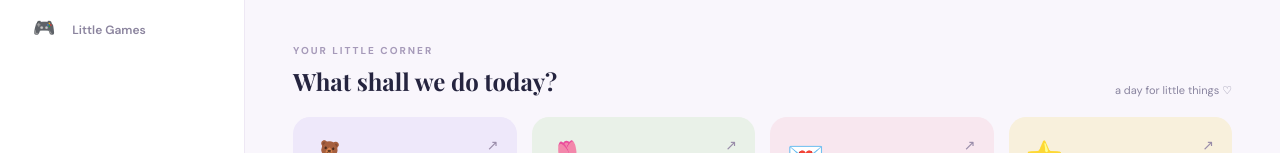
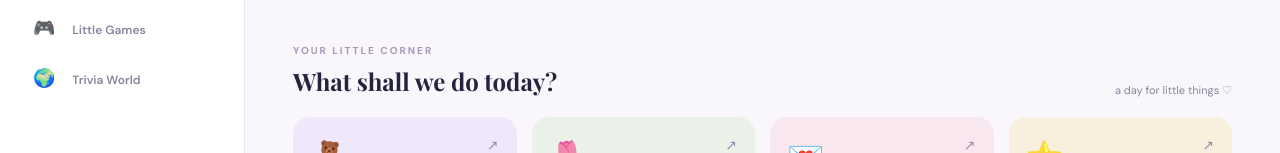
Before and after one commit to tejashwi777/Little-things-club, a plain HTML site: page index.html in a window 1280 px wide. Shown: the part 444-597 px from the top of the page. Drawn offline with nearby package versions, Linux system fonts and the light colour scheme.

Commit message:
update index.html

```diff
--- a/index.html
+++ b/index.html
@@ -32,7 +32,9 @@
             <button class="nav-btn" data-page="collection">✧ <span>My collection</span></button>
             <button class="nav-btn" data-page="games">🎮 <span>Little Games</span></button>
         </nav>
-
+<button class="nav-btn" data-page="trivia">
+    🌍 <span>Trivia World</span>
+</button>
         <div class="sidebar-bottom">
             <div class="tiny-card">
                 <span>☾</span>
```
